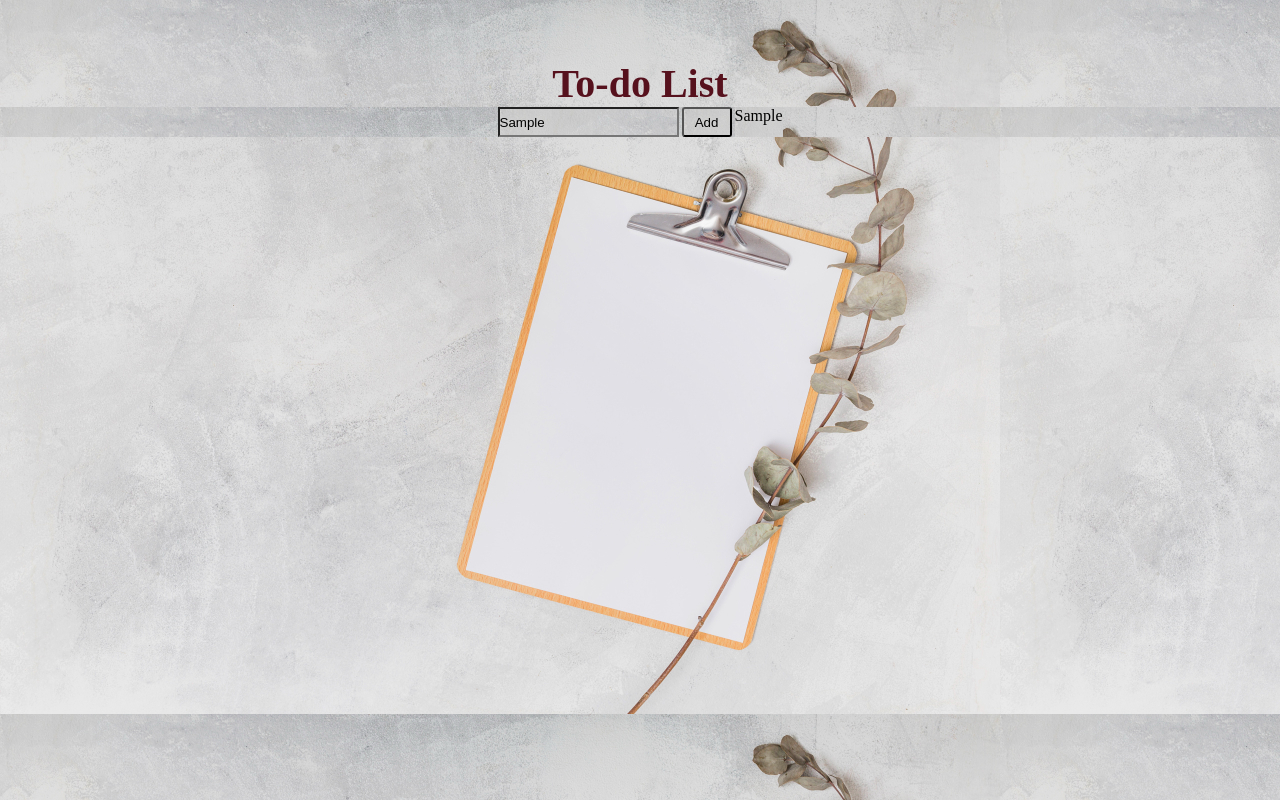
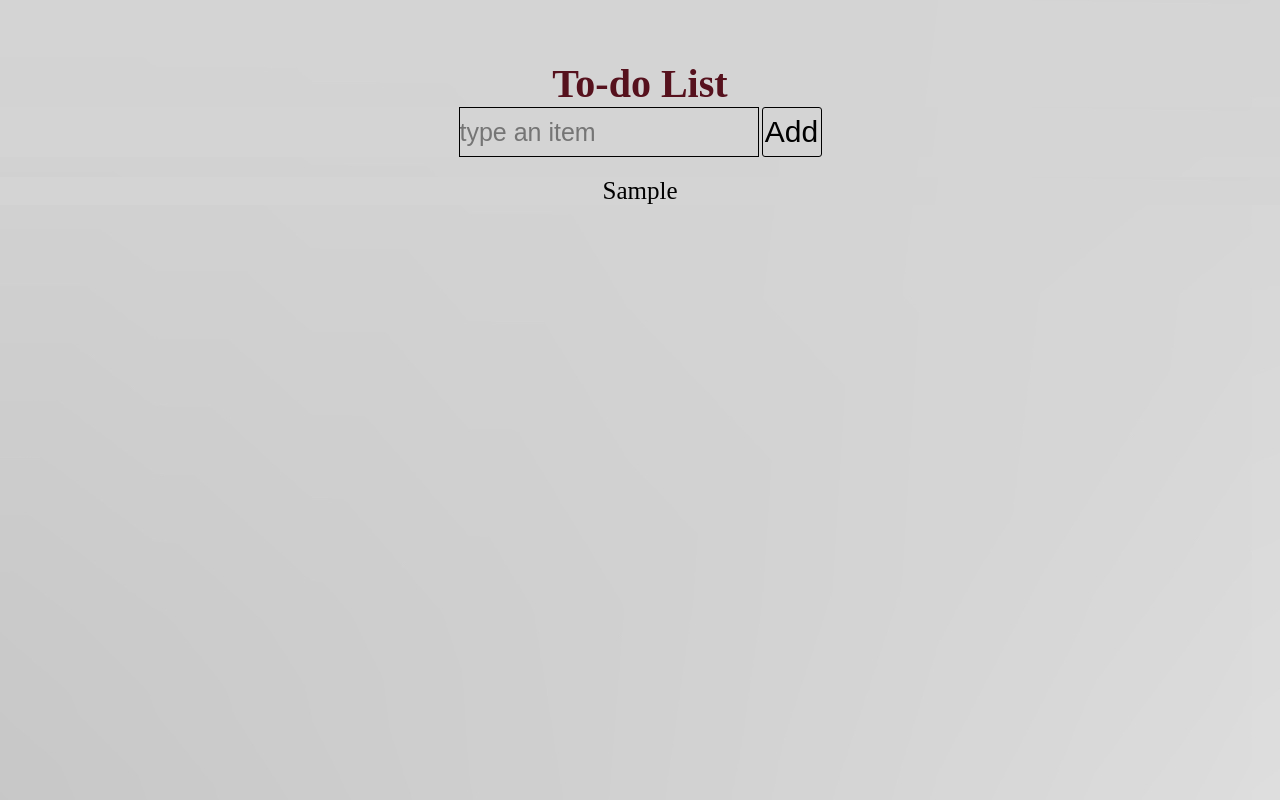
Before and after one commit to MaryamHmayed/To-do-Website, a plain HTML site: page Pages/main.html in a window 1280 px wide. Both pictures are taken after typing "Sample" into the empty fields and a click on the button "Add". Drawn offline with Linux system fonts and the light colour scheme.

Commit message:
add tasks

```diff
--- a/Pages/main.html
+++ b/Pages/main.html
@@ -7,7 +7,7 @@
     <link rel="stylesheet" href="/Styles/main.css">
 </head>
 <body>
-    <section>
+
     <div>
         <h1>To-do List</h1>
 
@@ -15,9 +15,10 @@
     <div class="to-do-form">
         <input placeholder="type an item" class="input" id="input"/>
         <button id="add-button" class="button">Add</button>
-        <div class="to-do-list" id="to-do-container"></div>
+
     </div>
-    </section>
+    <div class="to-do-list" id="to-do-container"></div>
+
 <script src="/Scripts/main.js"></script>
 </body>
 </html>
--- a/Scripts/main.js
+++ b/Scripts/main.js
@@ -5,8 +5,14 @@ let input =document.getElementById("input")
 
 addButton.addEventListener("click",function(){
     const task = document.createElement("p")
+    task.classList.add("task-styling")
     task.innerText=input.value
+
     toDoContainer.appendChild(task)
+    input.value=""
+    task.addEventListener("dblclick",function(){
+        toDoContainer.removeChild(task)
+    })
 
 
 })
--- a/Styles/main.css
+++ b/Styles/main.css
@@ -2,7 +2,7 @@
     padding: 0;
     margin: 0;
     box-sizing: border-box;
-    background-image: url(/Styles/assets/todo.jpg);
+    background-image: url(/Styles/assets/bg.jpg);
 
 }
 
@@ -17,16 +17,33 @@ h1{
     display: flex;
     justify-content: center;
     gap: 3px;
-    flex-wrap: wrap;
+
+}
+.input{
+    width: 300px;
+    height: 50px;
+    outline: none;
+    border: 1px solid black;
+    vertical-align:middle;
+    font-size: 25px
 }
 
 button{
     cursor: pointer;
     border-radius: 3px;
-    width: 50px;
-    height: 30px;
+    width: 60px;
+    height: 50px;
+    border: 1px solid black;
+    font-size: 30px;
+    vertical-align: middle;
+
+}
+.to-do-list{
+    text-align: center;
+    margin-top: 20px;
 }
 
-ul{
-    list-style-type: none;
+.task-styling{
+    cursor: pointer;
+    font-size: 25px;
 }
```
